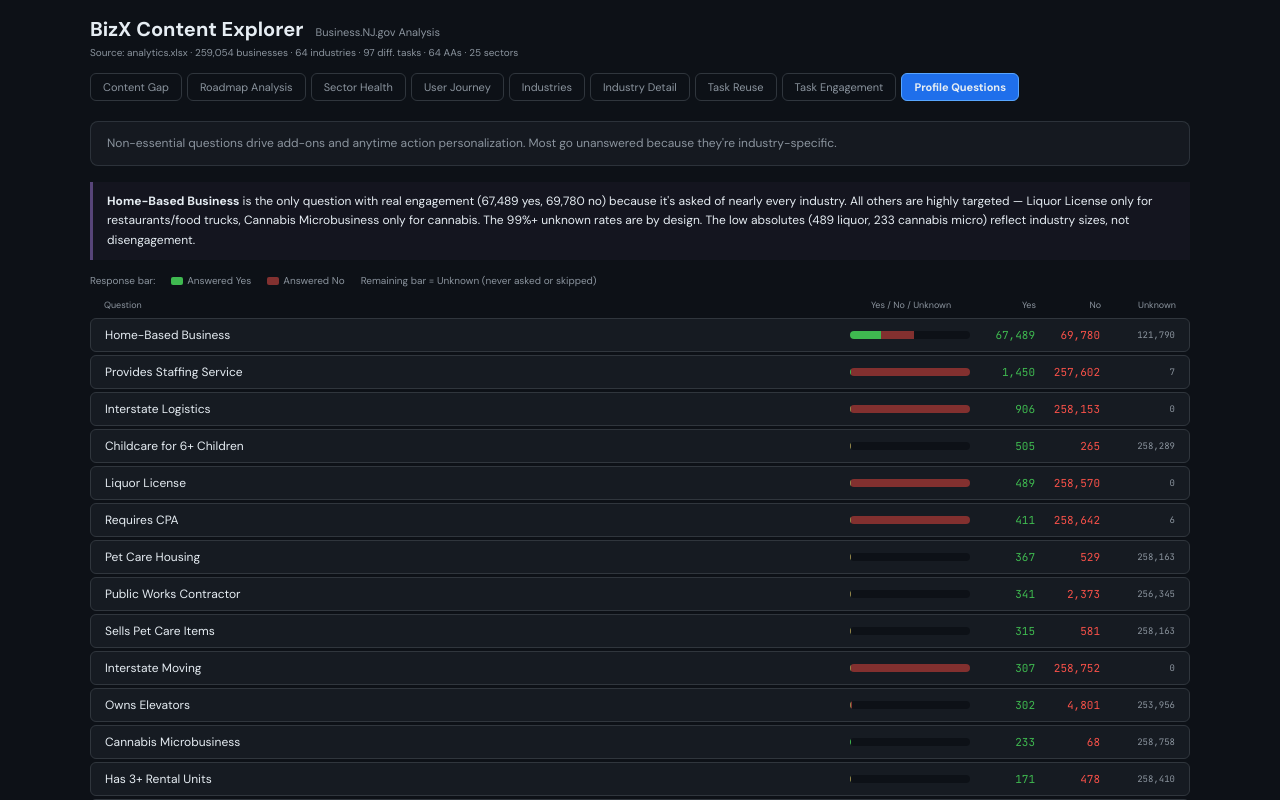
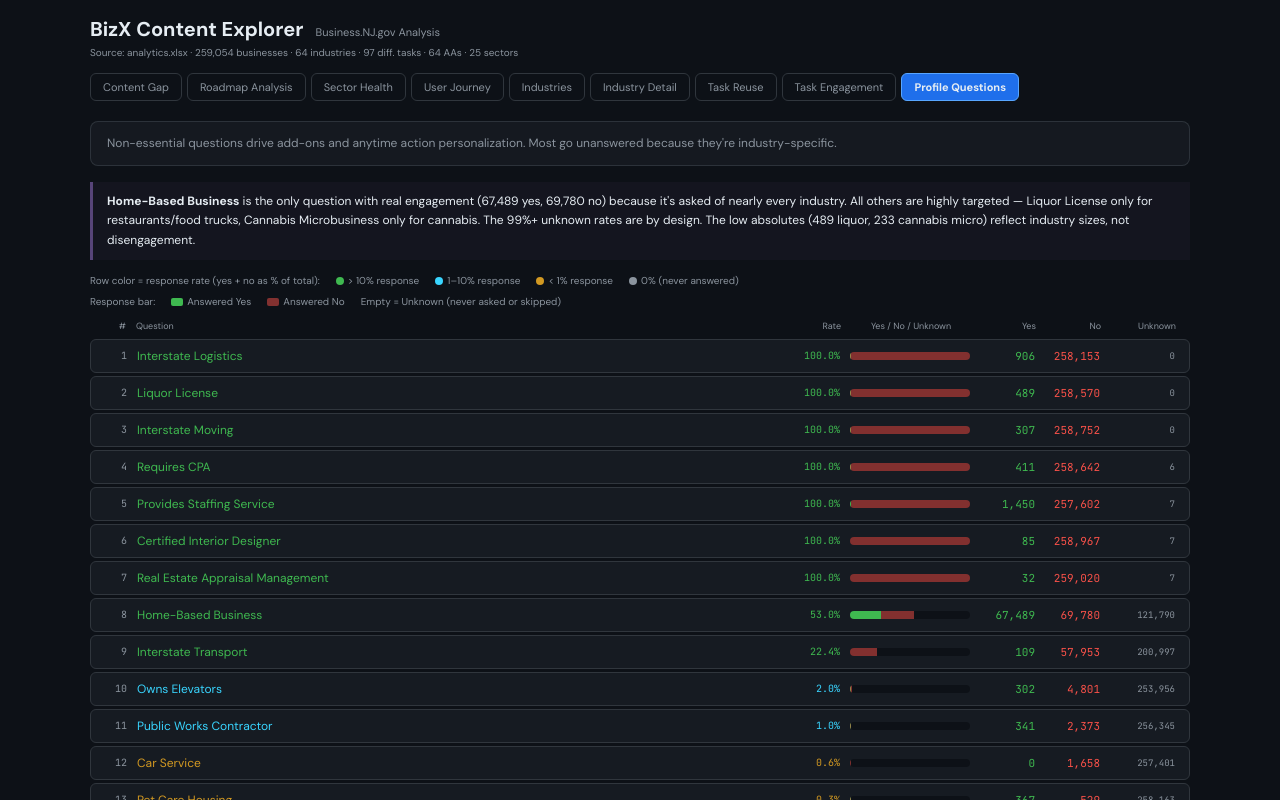
Before and after one commit to amykirchhoff/Roadmap, a React (Vite) app: page / in a window 1280 px wide. Both pictures are taken after a click on the button "Profile Questions". Shown: the top 800 px of the page. Built offline with nearby package versions, Linux system fonts and the light colour scheme.

Commit message:
Add files via upload

```diff
--- a/src/App.jsx
+++ b/src/App.jsx
@@ -481,26 +481,39 @@ export default function App() {
   };
 
   /* ═══ TAB: PROFILE QUESTIONS ═══ */
-  const ProfileQuestions = () => (<div>
+  const ProfileQuestions = () => {
+    const sorted3 = useMemo(()=>[...neq].sort((a,b)=>{const ta=a.yes+a.no+a.unknown;const tb=b.yes+b.no+b.unknown;const ra=ta>0?(a.yes+a.no)/ta:0;const rb=tb>0?(b.yes+b.no)/tb:0;return rb-ra;}),[neq]);
+    return (<div>
     <Alert color={C.muted}>Non-essential questions drive add-ons and anytime action personalization. Most go unanswered because they're industry-specific.</Alert>
     <Insight><strong>Home-Based Business</strong> is the only question with real engagement ({fmt(neq.find(q=>q.question==="Home-Based Business")?.yes||0)} yes, {fmt(neq.find(q=>q.question==="Home-Based Business")?.no||0)} no) because it's asked of nearly every industry. All others are highly targeted — Liquor License only for restaurants/food trucks, Cannabis Microbusiness only for cannabis. The 99%+ unknown rates are by design. The low absolutes (489 liquor, 233 cannabis micro) reflect industry sizes, not disengagement.</Insight>
+    <div style={{display:"flex",gap:16,marginBottom:8,fontSize:10,color:C.muted,fontFamily:C.sans,alignItems:"center",flexWrap:"wrap"}}>
+      <span>Row color = response rate (yes + no as % of total):</span>
+      <span><span style={{display:"inline-block",width:8,height:8,borderRadius:"50%",background:C.green,marginRight:4,verticalAlign:"middle"}}/>{'>'} 10% response</span>
+      <span><span style={{display:"inline-block",width:8,height:8,borderRadius:"50%",background:C.cyan,marginRight:4,verticalAlign:"middle"}}/>1–10% response</span>
+      <span><span style={{display:"inline-block",width:8,height:8,borderRadius:"50%",background:C.orange,marginRight:4,verticalAlign:"middle"}}/>{'<'} 1% response</span>
+      <span><span style={{display:"inline-block",width:8,height:8,borderRadius:"50%",background:C.muted,marginRight:4,verticalAlign:"middle"}}/>0% (never answered)</span>
+    </div>
     <div style={{display:"flex",gap:16,marginBottom:8,fontSize:10,color:C.muted,fontFamily:C.sans,alignItems:"center",flexWrap:"wrap"}}>
       <span>Response bar:</span>
       <span><span style={{display:"inline-block",width:12,height:8,borderRadius:2,background:C.green,marginRight:4,verticalAlign:"middle"}}/>Answered Yes</span>
       <span><span style={{display:"inline-block",width:12,height:8,borderRadius:2,background:C.red,opacity:.5,marginRight:4,verticalAlign:"middle"}}/>Answered No</span>
-      <span style={{color:C.muted}}>Remaining bar = Unknown (never asked or skipped)</span>
+      <span style={{color:C.muted}}>Empty = Unknown (never asked or skipped)</span>
     </div>
     <div style={{display:"grid",gap:3}}>
       <div style={{display:"flex",alignItems:"center",gap:10,padding:"4px 14px",fontSize:9,color:C.muted,fontFamily:C.sans}}>
+        <span style={{width:22,textAlign:"right"}}>#</span>
         <span style={{flex:1}}>Question</span>
+        <span style={{width:55,textAlign:"right"}}>Rate</span>
         <span style={{width:120,textAlign:"center"}}>Yes / No / Unknown</span>
         <span style={{width:55,textAlign:"right"}}>Yes</span>
         <span style={{width:55,textAlign:"right"}}>No</span>
         <span style={{width:65,textAlign:"right"}}>Unknown</span>
       </div>
-      {neq.map((q,i)=>{const total=q.yes+q.no+q.unknown;const yp=total>0?q.yes/total*100:0;const np=total>0?q.no/total*100:0;return(
+      {sorted3.map((q,i)=>{const total=q.yes+q.no+q.unknown;const yp=total>0?q.yes/total*100:0;const np=total>0?q.no/total*100:0;const rate=total>0?(q.yes+q.no)/total*100:0;const rc=rate>10?C.green:rate>=1?C.cyan:rate>0?C.orange:C.muted;return(
       <div key={i} style={{background:C.card,border:`1px solid ${C.border}`,borderRadius:6,padding:"8px 14px",display:"flex",alignItems:"center",gap:10}}>
-        <span style={{flex:1,fontSize:12,color:C.text,fontFamily:C.sans}}>{q.question}</span>
+        <span style={{width:22,fontSize:10,color:C.muted,fontFamily:C.mono,textAlign:"right"}}>{i+1}</span>
+        <span style={{flex:1,fontSize:12,color:rc,fontFamily:C.sans}}>{q.question}</span>
+        <span style={{width:55,textAlign:"right",fontFamily:C.mono,fontSize:10,color:rc}}>{rate.toFixed(1)}%</span>
         <div style={{width:120,height:8,background:C.bg,borderRadius:4,overflow:"hidden",display:"flex"}}><div style={{width:`${yp}%`,height:"100%",background:C.green}}/><div style={{width:`${np}%`,height:"100%",background:C.red,opacity:.5}}/></div>
         <span style={{width:55,textAlign:"right",fontFamily:C.mono,fontSize:11,color:C.green}}>{fmt(q.yes)}</span>
         <span style={{width:55,textAlign:"right",fontFamily:C.mono,fontSize:11,color:C.red}}>{fmt(q.no)}</span>
@@ -508,6 +521,7 @@ export default function App() {
       </div>
     );})}</div>
   </div>);
+  };
 
   /* ═══ RENDER ═══ */
   return (
```
